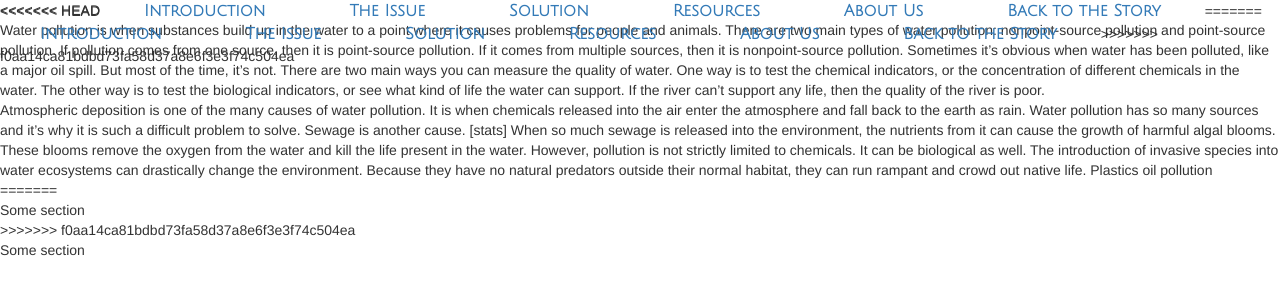
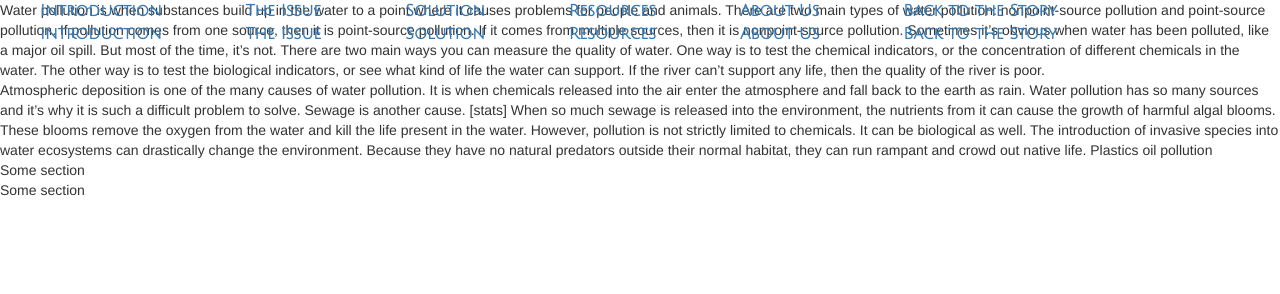
Before and after one commit to cpzhao10/Final-Project, a website: page finalProject/water.html in a window 1280 px wide. Drawn offline with nearby package versions, Linux system fonts and the light colour scheme; a web font is replaced by a local one.

Commit message:
Update water.html

```diff
--- a/finalProject/water.html
+++ b/finalProject/water.html
@@ -35,26 +35,23 @@
 </head>
 <body>
 <ul id="menu" class="menu">
-<<<<<<< HEAD
   	<li data-menuanchor="firstPage" class="active"><a href="#intro">Introduction</a></li>
   	<li data-menuanchor="secondPage"><a href="#issue">The Issue</a></li>
   	<li data-menuanchor="thirdPage"><a href="#solution">Solution</a></li>
   	<li data-menuanchor="fourthPage"><a href="#resources">Resources</a></li>
     <li data-menuanchor="fifthPage"><a href="#about">About Us</a></li>
     <li data-menuanchor="sixthPage"><a href="#story">Back to the Story</a></li>
-=======
+
   	<li class="active"><a href="#intro">Introduction</a></li>
   	<li><a href="#issue">The Issue</a></li>
   	<li><a href="#solution">Solution</a></li>
   	<li><a href="#fourthPage">Resources</a></li>
     <li><a href="#fourthPage">About Us</a></li>
     <li><a href="story.html">Back to the Story</a></li>
->>>>>>> f0aa14ca81bdbd73fa58d37a8e6f3e3f74c504ea
 </ul>
   <div id="fullpage">
   	<div class="section">
     </div>
-<<<<<<< HEAD
   	<div class="section">Water pollution is when substances build up in the water to a point where it causes problems for people and animals. There are two main types of water pollution: nonpoint-source pollution and point-source pollution. If pollution comes from one source, then it is point-source pollution. If it comes from multiple sources, then it is nonpoint-source pollution.
 Sometimes it’s obvious when water has been polluted, like a major oil spill. But most of the time, it’s not. There are two main ways you can measure the quality of water. One way is to test the chemical indicators, or the concentration of different chemicals in the water. The other way is to test the biological indicators, or see what kind of life the water can support. If the river can’t support any life, then the quality of the river is poor.</div>
   	<div class="section">Atmospheric deposition is one of the many causes of water pollution. It is when chemicals released into the air enter the atmosphere and fall back to the earth as rain. Water pollution has so many sources and it’s why it is such a difficult problem to solve.
@@ -63,11 +60,9 @@ When so much sewage is released into the environment, the nutrients from it can
 However, pollution is not strictly limited to chemicals. It can be biological as well. The introduction of invasive species into water ecosystems can drastically change the environment. Because they have no natural predators outside their normal habitat, they can run rampant and crowd out native life.
 Plastics
 oil pollution</div>
-=======
   	<div class="section">
     </div>
   	<div class="section">Some section</div>
->>>>>>> f0aa14ca81bdbd73fa58d37a8e6f3e3f74c504ea
   	<div class="section">Some section</div>
   </div>
 </body>
```
